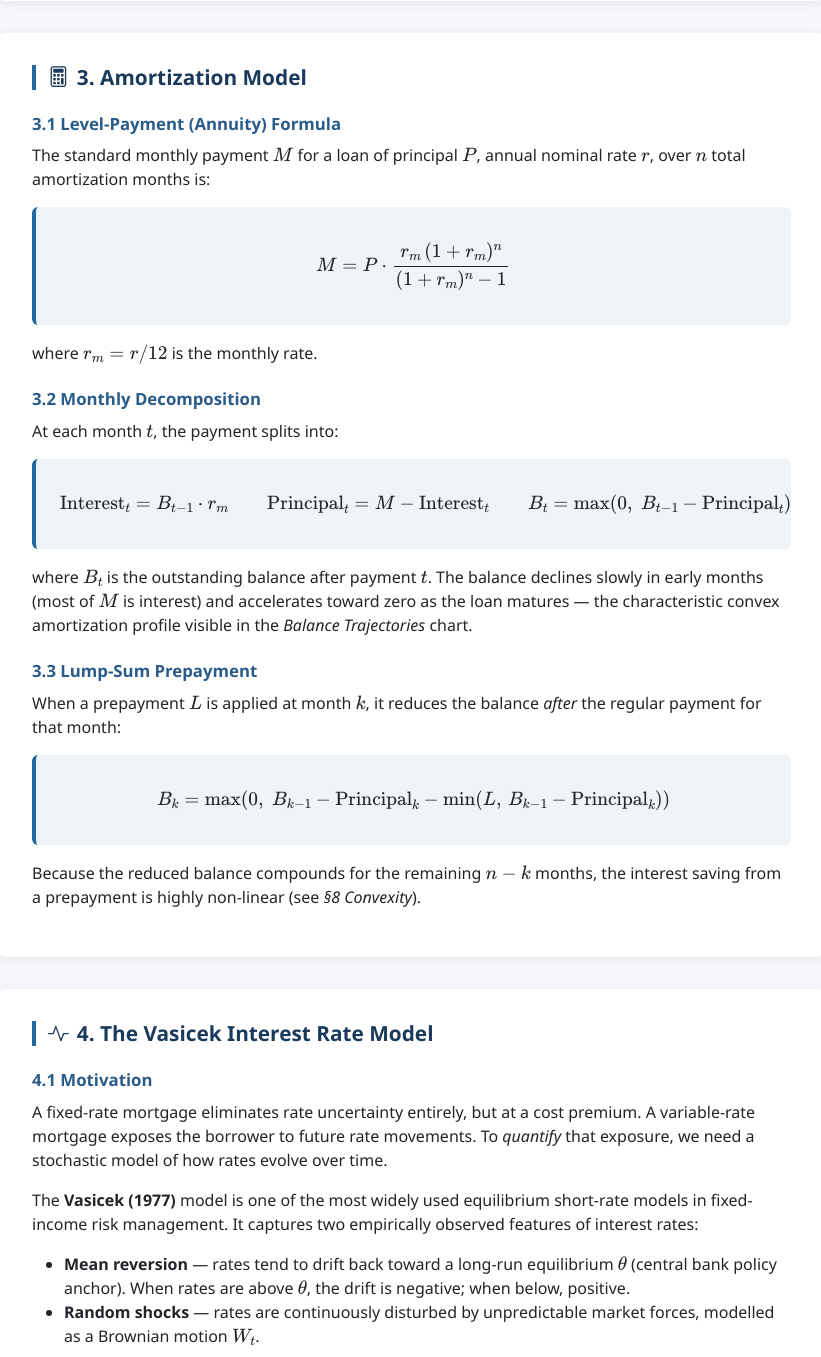
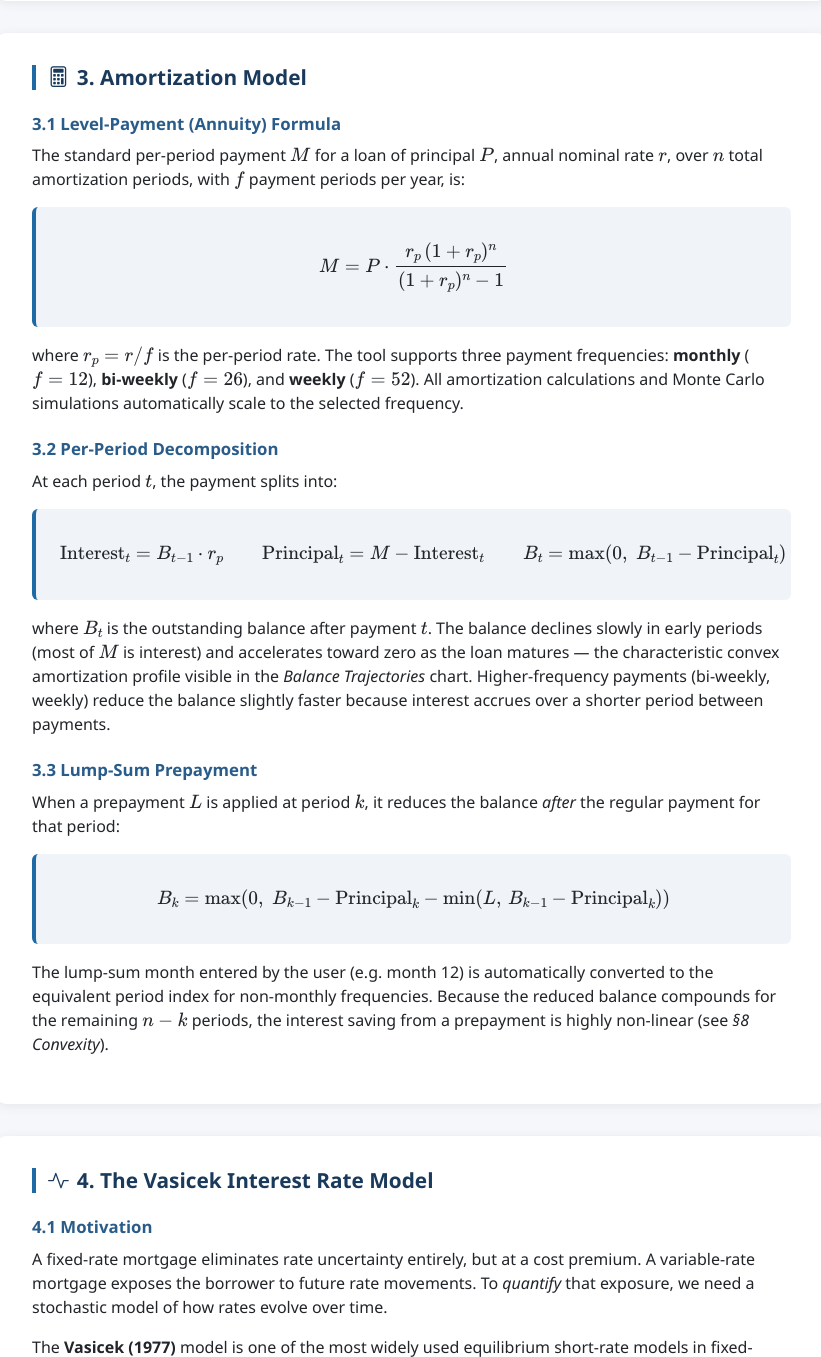
Before and after one commit to kingsley2emelideme/Mortgage_Strategy, a Flask app: page /methodology in a window 1280 px wide. Shown: the part 1459-2816 px from the top of the page, without its empty margins (371-1192 px from the left). Run offline with Flask 3, Linux system fonts and the light colour scheme.

Commit message:
Update methodology page to reflect current defaults and payment frequency
- Update default principal to $750,000 and amortization to 25 years (300 months)
- Add Payment Frequency (f) row to parameter reference table
- Generalise amortization formulas from monthly-specific to per-period (r_p = r/f)
- Update Euler-Maruyama section: dt = 1/f, matrix shape uses "periods" not "months"
- Update opportunity cost growth factor from mu_m to mu_p = (1+g)^(1/f) - 1
- Note lump-sum month auto-conversion to period index for non-monthly frequencies

Co-Authored-By: Claude Sonnet 4.6 <noreply@anthropic.com>

```diff
--- a/templates/methodology.html
+++ b/templates/methodology.html
@@ -255,36 +255,45 @@
 
         <h3>3.1 Level-Payment (Annuity) Formula</h3>
         <p>
-          The standard monthly payment \(M\) for a loan of principal \(P\), annual nominal rate \(r\),
-          over \(n\) total amortization months is:
+          The standard per-period payment \(M\) for a loan of principal \(P\), annual nominal rate \(r\),
+          over \(n\) total amortization periods, with \(f\) payment periods per year, is:
         </p>
         <div class="formula-box">
-          $$M = P \cdot \frac{r_m \,(1 + r_m)^n}{(1 + r_m)^n - 1}$$
+          $$M = P \cdot \frac{r_p \,(1 + r_p)^n}{(1 + r_p)^n - 1}$$
         </div>
-        <p>where \(r_m = r / 12\) is the monthly rate.</p>
+        <p>
+          where \(r_p = r / f\) is the per-period rate. The tool supports three payment frequencies:
+          <strong>monthly</strong> (\(f = 12\)), <strong>bi-weekly</strong> (\(f = 26\)), and
+          <strong>weekly</strong> (\(f = 52\)). All amortization calculations and Monte Carlo simulations
+          automatically scale to the selected frequency.
+        </p>
 
-        <h3>3.2 Monthly Decomposition</h3>
-        <p>At each month \(t\), the payment splits into:</p>
+        <h3>3.2 Per-Period Decomposition</h3>
+        <p>At each period \(t\), the payment splits into:</p>
         <div class="formula-box">
-          $$\text{Interest}_t = B_{t-1} \cdot r_m \qquad \text{Principal}_t = M - \text{Interest}_t \qquad B_t = \max(0,\; B_{t-1} - \text{Principal}_t)$$
+          $$\text{Interest}_t = B_{t-1} \cdot r_p \qquad \text{Principal}_t = M - \text{Interest}_t \qquad B_t = \max(0,\; B_{t-1} - \text{Principal}_t)$$
         </div>
         <p>
           where \(B_t\) is the outstanding balance after payment \(t\). The balance declines slowly in
-          early months (most of \(M\) is interest) and accelerates toward zero as the loan matures —
+          early periods (most of \(M\) is interest) and accelerates toward zero as the loan matures —
           the characteristic convex amortization profile visible in the <em>Balance Trajectories</em> chart.
+          Higher-frequency payments (bi-weekly, weekly) reduce the balance slightly faster because interest
+          accrues over a shorter period between payments.
         </p>
 
         <h3>3.3 Lump-Sum Prepayment</h3>
         <p>
-          When a prepayment \(L\) is applied at month \(k\), it reduces the balance <em>after</em>
-          the regular payment for that month:
+          When a prepayment \(L\) is applied at period \(k\), it reduces the balance <em>after</em>
+          the regular payment for that period:
         </p>
         <div class="formula-box">
           $$B_k = \max\!\left(0,\; B_{k-1} - \text{Principal}_k - \min(L,\, B_{k-1} - \text{Principal}_k)\right)$$
         </div>
         <p>
-          Because the reduced balance compounds for the remaining \(n - k\) months, the interest saving
-          from a prepayment is highly non-linear (see <em>§8 Convexity</em>).
+          The lump-sum month entered by the user (e.g. month 12) is automatically converted to the
+          equivalent period index for non-monthly frequencies. Because the reduced balance compounds
+          for the remaining \(n - k\) periods, the interest saving from a prepayment is highly non-linear
+          (see <em>§8 Convexity</em>).
         </p>
       </div>
 
@@ -356,8 +365,9 @@
 
         <h3>5.1 From Continuous to Discrete Time</h3>
         <p>
-          To simulate thousands of rate paths on a computer, the continuous SDE is discretised to monthly steps
-          \(\Delta t = \tfrac{1}{12}\) using the <strong>Euler–Maruyama</strong> scheme:
+          To simulate thousands of rate paths on a computer, the continuous SDE is discretised to
+          period steps \(\Delta t = \tfrac{1}{f}\) (where \(f\) is the number of payment periods per year:
+          12 monthly, 26 bi-weekly, or 52 weekly) using the <strong>Euler–Maruyama</strong> scheme:
         </p>
         <div class="formula-box">
           $$r_{t+\Delta t} = \max\!\left(r_{\text{floor}},\;\; r_t + \kappa(\theta - r_t)\,\Delta t + \sigma\sqrt{\Delta t}\;Z_t\right)$$
@@ -367,7 +377,7 @@
         <h3>5.2 Vectorized Implementation</h3>
         <p>
           All \(N\) paths (default 2,000) are simulated simultaneously in a matrix of shape
-          \((\text{months} \times N)\). At each time step \(t\), the update is:
+          \((\text{periods} \times N)\). At each time step \(t\), the update is:
         </p>
         <div class="formula-box">
           $$\mathbf{r}_{t+1} = \max\!\left(r_{\text{floor}},\;\; \mathbf{r}_t + \kappa(\theta - \mathbf{r}_t)\,\Delta t + \sigma\sqrt{\Delta t}\;\mathbf{Z}_t\right)$$
@@ -378,7 +388,7 @@
         </p>
 
         <h3>5.3 Fan Chart Interpretation</h3>
-        <p>The fan chart plots cross-sectional percentiles across all simulated paths at each month:</p>
+        <p>The fan chart plots cross-sectional percentiles across all simulated paths at each period:</p>
         <ul>
           <li><strong>P50 (median)</strong> — the most likely rate trajectory.</li>
           <li><strong>P10 / P90 band</strong> — 80% of all simulated scenarios fall within this range.</li>
@@ -394,23 +404,23 @@
       <div class="section-card" id="sec-opportunity">
         <h2><i class="bi bi-graph-up-arrow me-2"></i>6. Opportunity Cost — Invest-the-Difference</h2>
         <p>
-          Choosing the variable rate frees up the monthly payment delta \(\delta = M_f - M_v\) each month.
+          Choosing the variable rate frees up the per-period payment delta \(\delta = M_f - M_v\) each period.
           The <em>invest-the-difference</em> model asks: <strong>what if this saving were invested in equities</strong>
           instead of used to pay down the mortgage faster?
         </p>
         <p>
-          If the equity portfolio compounds at CAGR \(g\), the monthly growth factor is:
+          If the equity portfolio compounds at CAGR \(g\), the per-period growth factor is:
         </p>
         <div class="formula-box">
-          $$\mu_m = (1 + g)^{1/12} - 1$$
+          $$\mu_p = (1 + g)^{1/f} - 1$$
         </div>
-        <p>The portfolio value at month \(t\) evolves as:</p>
+        <p>The portfolio value at period \(t\) evolves as:</p>
         <div class="formula-box">
-          $$V_t = (V_{t-1} + c_t)\,(1 + \mu_m), \qquad c_t = \delta + L \cdot \mathbf{1}[t = k]$$
+          $$V_t = (V_{t-1} + c_t)\,(1 + \mu_p), \qquad c_t = \delta + L \cdot \mathbf{1}[t = k]$$
         </div>
         <p>
-          where \(c_t\) is the total monthly contribution (payment delta plus any lump sum in month \(k\)).
-          The terminal value \(V_{60}\) is compared against the interest savings of the Hedged strategy to
+          where \(c_t\) is the total per-period contribution (payment delta plus any lump sum at period \(k\)).
+          The terminal value is compared against the interest savings of the Hedged strategy to
           determine which creates more wealth.
         </p>
 
@@ -484,13 +494,14 @@
               </tr>
             </thead>
             <tbody>
-              <tr><td>Principal</td><td>\(P\)</td><td>$360,404</td><td>Initial outstanding mortgage balance (CAD)</td></tr>
-              <tr><td>Amortization</td><td>\(n\)</td><td>20 years (240 months)</td><td>Full loan repayment horizon</td></tr>
+              <tr><td>Principal</td><td>\(P\)</td><td>$750,000</td><td>Initial outstanding mortgage balance (CAD)</td></tr>
+              <tr><td>Amortization</td><td>\(n\)</td><td>25 years (300 months)</td><td>Full loan repayment horizon</td></tr>
+              <tr><td>Payment Frequency</td><td>\(f\)</td><td>Monthly (12/yr)</td><td>Payment cadence: Monthly (12), Bi-Weekly (26), or Weekly (52) periods per year</td></tr>
               <tr><td>Term</td><td>—</td><td>60 months</td><td>Evaluation / renewal window (typically 5 years in Canada)</td></tr>
               <tr><td>Fixed rate</td><td>\(r_f\)</td><td>4.10%</td><td>Annual nominal rate for fixed-rate mortgage</td></tr>
               <tr><td>Variable rate start</td><td>\(r_v\)</td><td>3.35%</td><td>Initial annual variable rate (Bank of Canada prime-linked)</td></tr>
-              <tr><td>Lump-sum amount</td><td>\(L\)</td><td>$25,000</td><td>One-time prepayment applied at month \(k\)</td></tr>
-              <tr><td>Lump-sum month</td><td>\(k\)</td><td>12</td><td>Month in which the lump sum is applied (1-indexed)</td></tr>
+              <tr><td>Lump-sum amount</td><td>\(L\)</td><td>$25,000</td><td>One-time prepayment applied at period \(k\)</td></tr>
+              <tr><td>Lump-sum month</td><td>\(k\)</td><td>12</td><td>Month in which the lump sum is applied; auto-converted to the equivalent period for non-monthly frequencies</td></tr>
               <tr><td>Mean reversion speed</td><td>\(\kappa\)</td><td>0.35</td><td>Vasicek mean-reversion speed toward \(\theta\)</td></tr>
               <tr><td>Long-run rate</td><td>\(\theta\)</td><td>3.5%</td><td>Vasicek equilibrium rate (calibrated to BoC neutral rate)</td></tr>
               <tr><td>Rate volatility</td><td>\(\sigma\)</td><td>1.2%</td><td>Vasicek instantaneous volatility of rate changes</td></tr>
```
